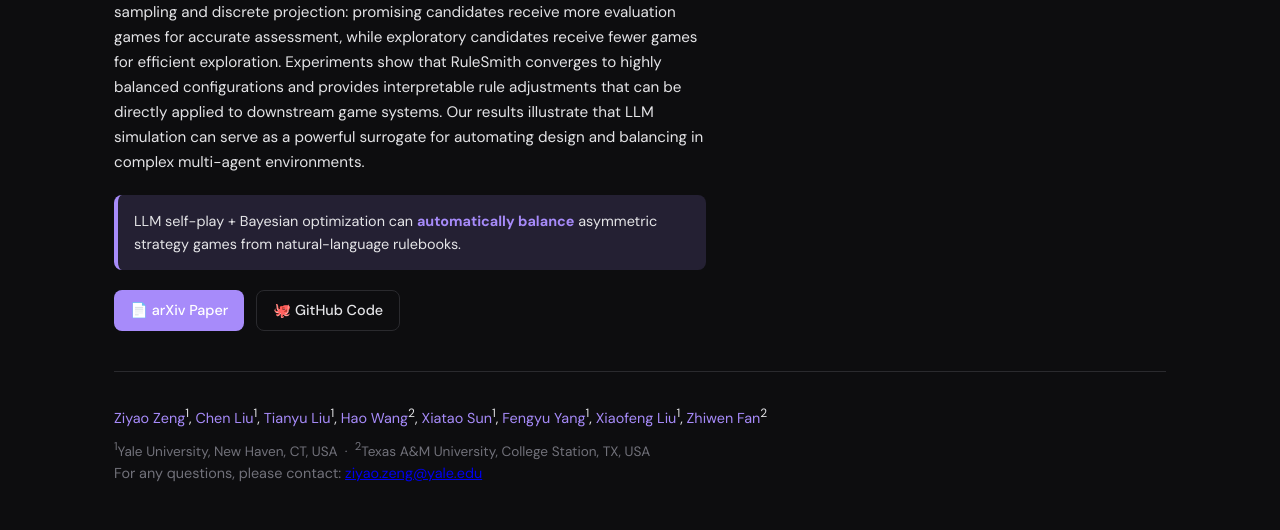
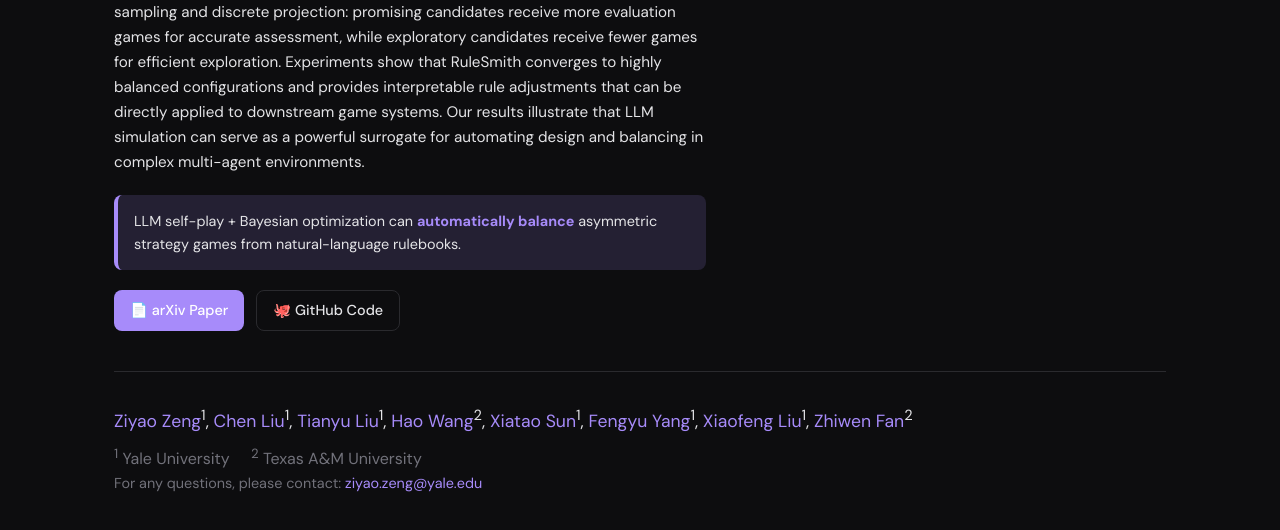
Before and after one commit to Adonis-galaxy/RuleSmith-website, a plain HTML site: page index.html in a window 1280 px wide. Shown: the part 422-952 px from the top of the page. Drawn offline with Linux system fonts and the light colour scheme.

Commit message:
first commit

```diff
--- a/index.html
+++ b/index.html
@@ -178,13 +178,14 @@
     .authors-block {
       padding-top: 2rem;
       border-top: 1px solid var(--border);
-      font-size: 0.9rem;
+      font-size: 1.05rem;
       color: var(--muted);
     }
 
     .authors-block .names {
       margin-bottom: 0.5rem;
       color: var(--text);
+      font-size: 1.1rem;
     }
 
     .authors-block .names a {
@@ -196,8 +197,21 @@
       text-decoration: underline;
     }
 
+    .authors-block .contact a {
+      color: var(--accent);
+      text-decoration: none;
+    }
+
+    .authors-block .contact a:hover {
+      text-decoration: underline;
+    }
+
+    .authors-block .contact {
+      font-size: 0.9rem;
+    }
+
     .authors-block .affiliations {
-      font-size: 0.85rem;
+      font-size: 1rem;
     }
 
     .abstract h2,
@@ -379,7 +393,7 @@
         &nbsp;
       </p>
       <p class="affiliations">
-        <sup>1</sup>Yale University, New Haven, CT, USA &nbsp;·&nbsp; <sup>2</sup>Texas A&M University, College Station, TX, USA
+        <sup>1</sup> Yale University &nbsp; &nbsp; <sup>2</sup> Texas A&amp;M University
       </p>
       <p class="contact">
         For any questions, please contact: <a href="mailto:ziyao.zeng@yale.edu">ziyao.zeng@yale.edu</a>
```
